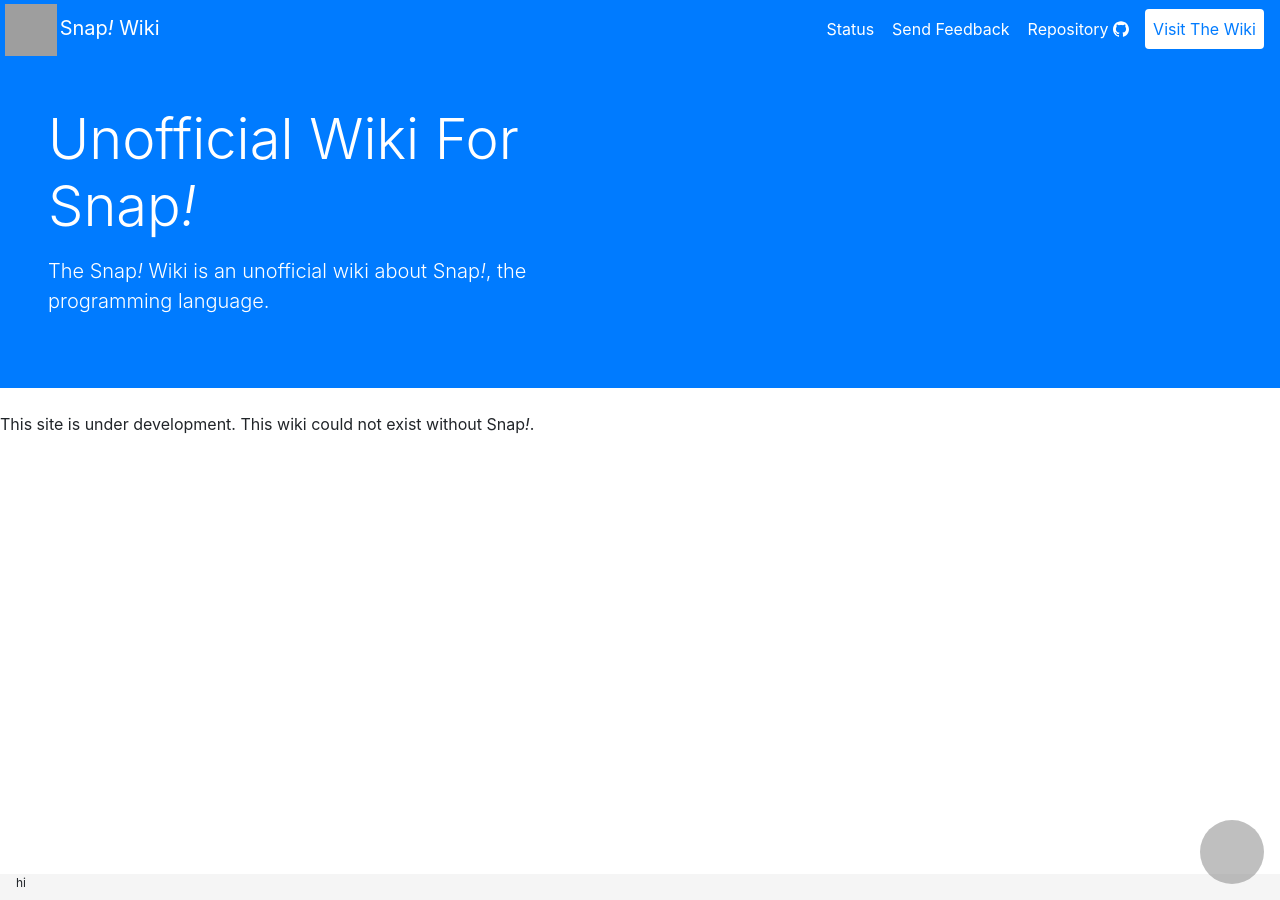
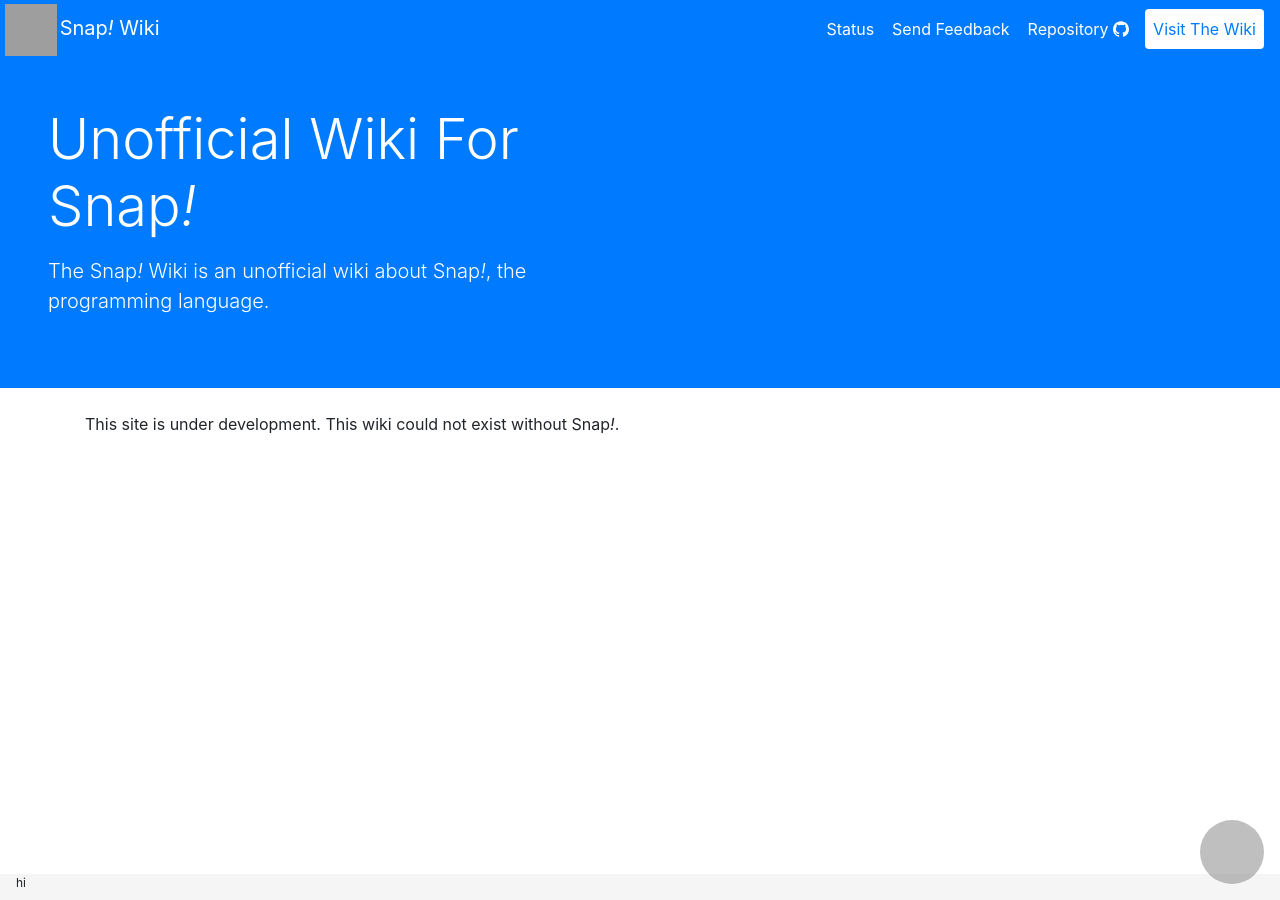
Before and after one commit to snapwiki/snapwiki.github.io, a Jekyll site: the page built from site/index.html, in a window 1280 px wide. Built offline with Jekyll 4.4.1, drawn with Linux system fonts in a browser that asks for light colours; grey boxes are pictures that could not be loaded.

Commit message:
Update index.html

```diff
--- a/site/index.html
+++ b/site/index.html
@@ -19,7 +19,7 @@
   </div>
   <div class="col-12 col-md-6" id="intro-img"></div>
 </section>
-<div id="footer">
+<div class="container">
   <p>
     This site is under development. This wiki could not exist without
     Snap<i>!</i>.
```
